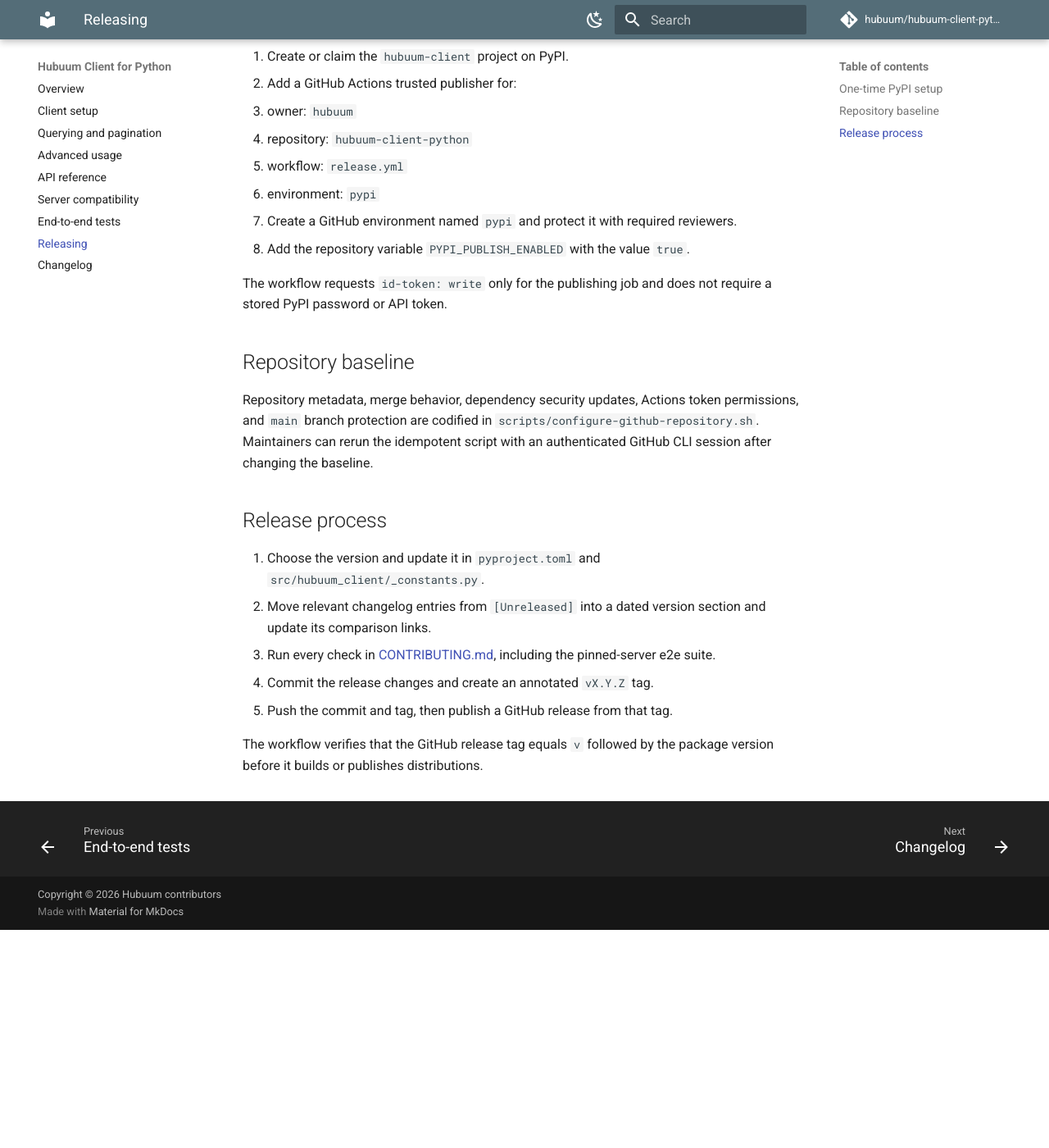
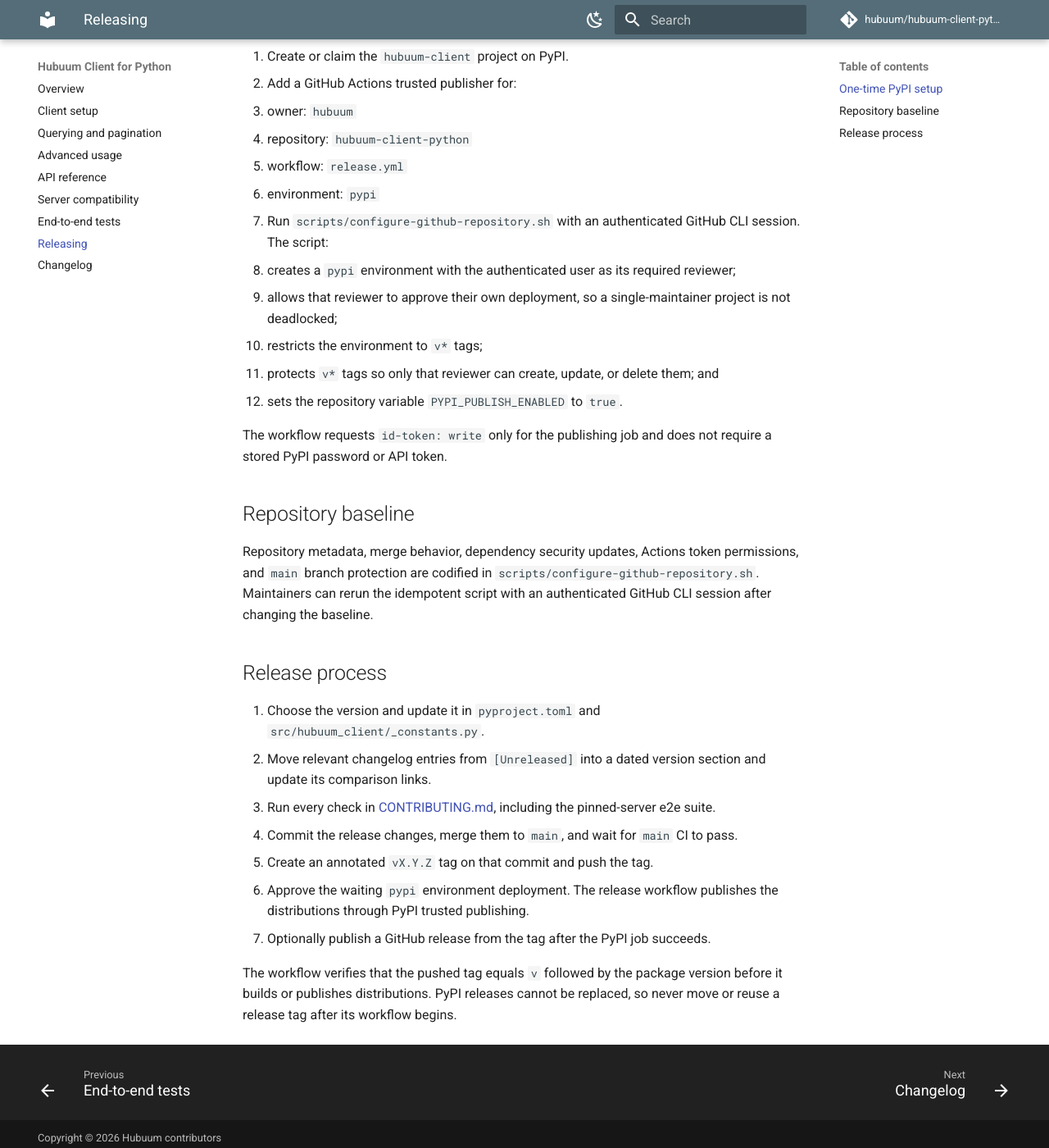
Before and after one commit to hubuum/hubuum-client-python, an MkDocs documentation site: the page built from docs/releasing.md, in a window 1280 px wide and 1400 px high, scrolled down 266 px. Shown: the whole window at 82% size. Built offline with MkDocs 1.6.1 and Material for MkDocs 9.7.7, drawn with Linux system fonts in a browser that asks for light colours; comment, search, counter and statistics services are not loaded; some of the changed text lies outside the part shown.

Commit message:
ci: publish releases from protected tags

```diff
--- a/docs/releasing.md
+++ b/docs/releasing.md
@@ -1,7 +1,8 @@
 # Releasing
 
-The release workflow builds distributions for every published GitHub release.
-PyPI upload is deliberately disabled until trusted publishing is configured.
+The release workflow builds and publishes distributions when a matching
+`vX.Y.Z` tag is pushed. A manual workflow run builds and validates the
+distributions without publishing them.
 
 ## One-time PyPI setup
 
@@ -11,9 +12,16 @@ PyPI upload is deliberately disabled until trusted publishing is configured.
    - repository: `hubuum-client-python`
    - workflow: `release.yml`
    - environment: `pypi`
-3. Create a GitHub environment named `pypi` and protect it with required
-   reviewers.
-4. Add the repository variable `PYPI_PUBLISH_ENABLED` with the value `true`.
+3. Run `scripts/configure-github-repository.sh` with an authenticated GitHub
+   CLI session. The script:
+   - creates a `pypi` environment with the authenticated user as its required
+     reviewer;
+   - allows that reviewer to approve their own deployment, so a
+     single-maintainer project is not deadlocked;
+   - restricts the environment to `v*` tags;
+   - protects `v*` tags so only that reviewer can create, update, or delete
+     them; and
+   - sets the repository variable `PYPI_PUBLISH_ENABLED` to `true`.
 
 The workflow requests `id-token: write` only for the publishing job and does
 not require a stored PyPI password or API token.
@@ -34,8 +42,14 @@ script with an authenticated GitHub CLI session after changing the baseline.
 3. Run every check in
    [CONTRIBUTING.md](https://github.com/hubuum/hubuum-client-python/blob/main/CONTRIBUTING.md),
    including the pinned-server e2e suite.
-4. Commit the release changes and create an annotated `vX.Y.Z` tag.
-5. Push the commit and tag, then publish a GitHub release from that tag.
+4. Commit the release changes, merge them to `main`, and wait for `main` CI to
+   pass.
+5. Create an annotated `vX.Y.Z` tag on that commit and push the tag.
+6. Approve the waiting `pypi` environment deployment. The release workflow
+   publishes the distributions through PyPI trusted publishing.
+7. Optionally publish a GitHub release from the tag after the PyPI job
+   succeeds.
 
-The workflow verifies that the GitHub release tag equals `v` followed by the
-package version before it builds or publishes distributions.
+The workflow verifies that the pushed tag equals `v` followed by the package
+version before it builds or publishes distributions. PyPI releases cannot be
+replaced, so never move or reuse a release tag after its workflow begins.
```
Also changed, not shown: 5 other files.
